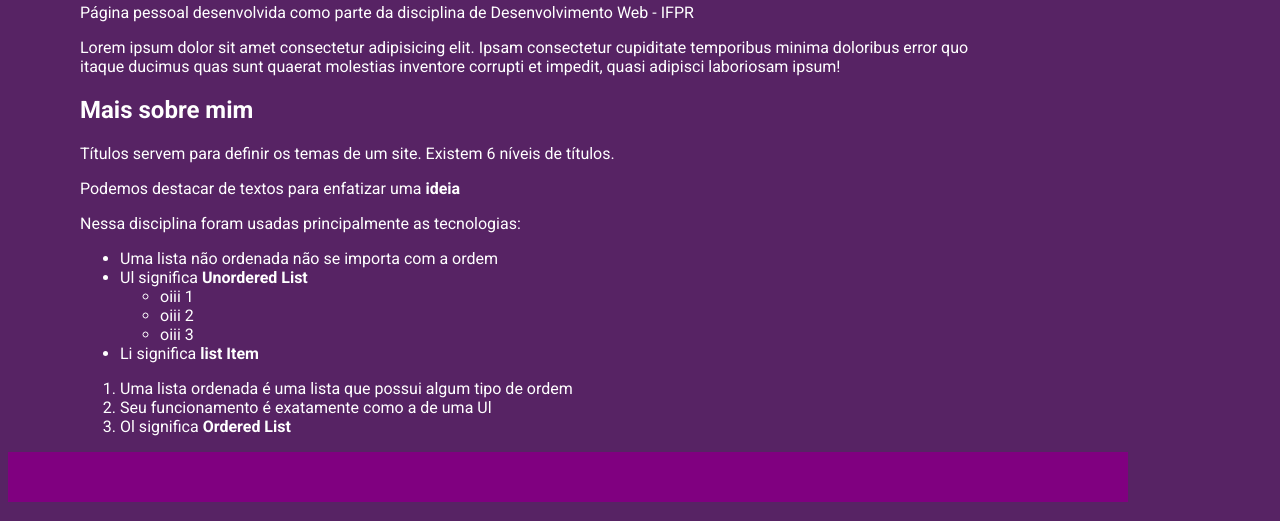
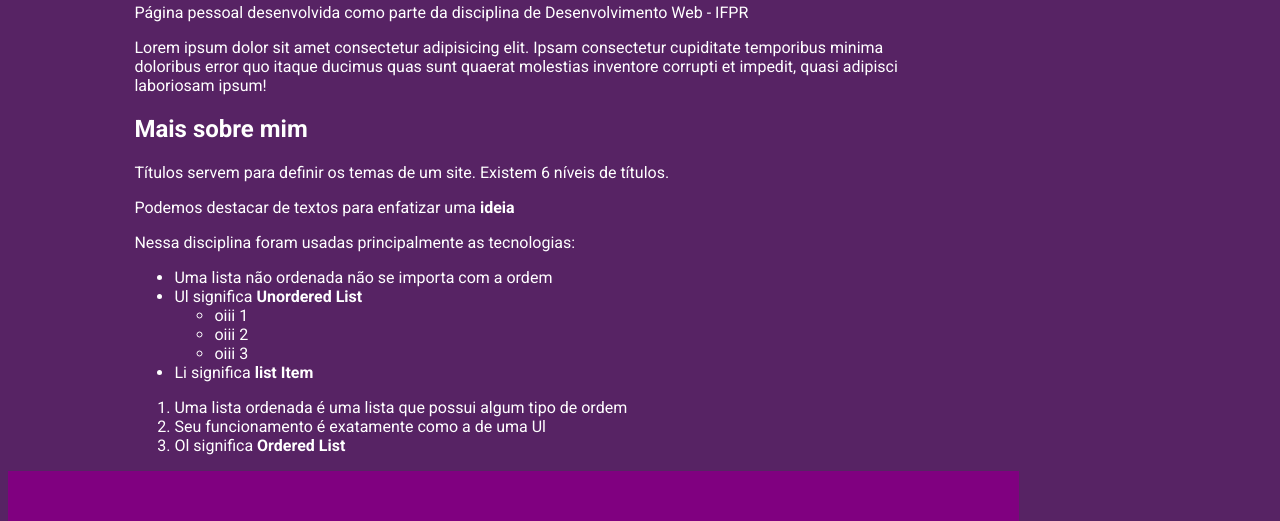
Before and after one commit to Starlyyy/izabellacosta-main, a plain HTML site: page index.html in a window 1280 px wide. Shown: the part 408-929 px from the top of the page. Drawn offline with Linux system fonts and the light colour scheme.

Commit message:
alteracao

```diff
--- a/estilos/styles.css
+++ b/estilos/styles.css
@@ -29,7 +29,7 @@ header ul li {
 }
 
 header, main, footer {
-    width: 1120px;
+    width: 80%;
     /*border: dotted yellow;*/
     margin: 0 auto; /*centralizar caixas na pagina*/
 }
```
